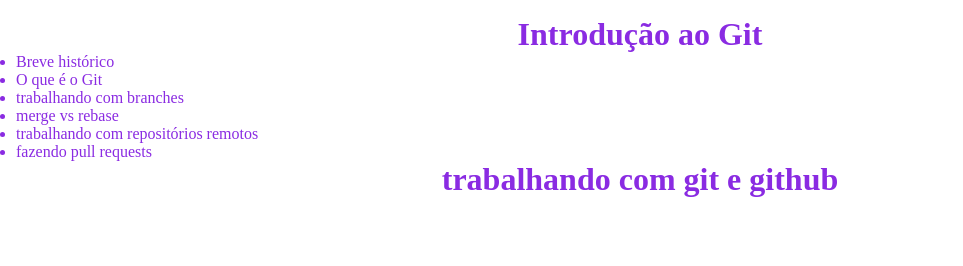
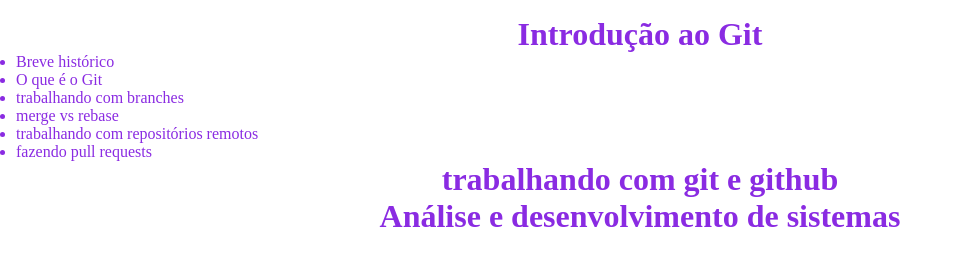
Before and after one commit to Jaqueline-Amanda/Introdu-o_Git, a plain HTML site: page index.html in a window 1280 px wide. Shown: the whole page, without its empty margins (0-963 px from the left). Drawn offline with Linux system fonts and the light colour scheme.

Commit message:
adicionado tag de título

```diff
--- a/index.html
+++ b/index.html
@@ -22,6 +22,7 @@
         </ul>
 
         <h1>trabalhando com git e github</h1>
+        <h1>Análise e desenvolvimento de sistemas</h1>
     </div>
 </body>
 </html>
```
